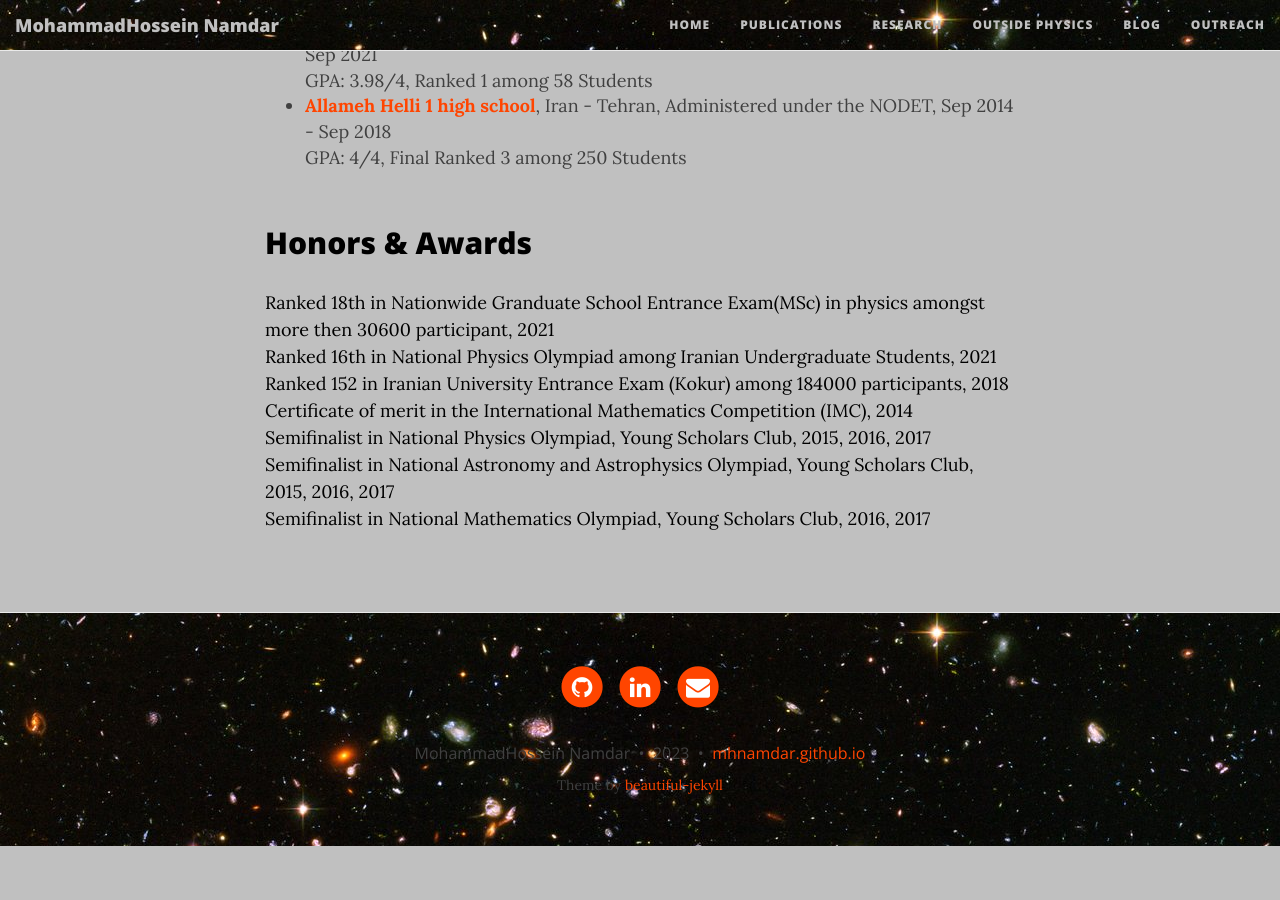
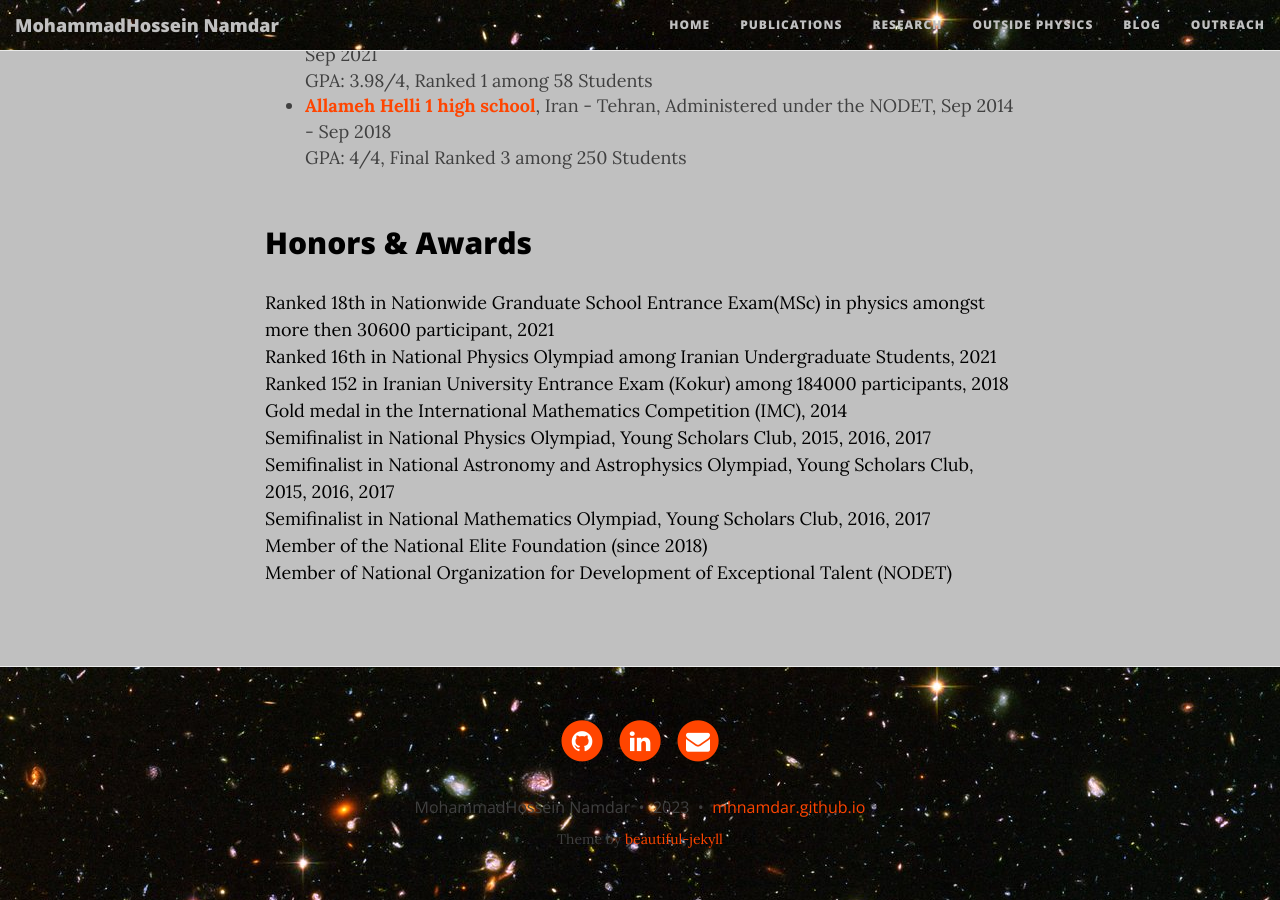
Before and after one commit to mhnamdar/mhnamdar.github.io, a Jekyll site: the page built from index.md, in a window 1280 px wide and 900 px high, scrolled down 966 px. Built offline with Jekyll 4.4.1, drawn with Linux system fonts in a browser that asks for light colours; nearby versions of some CDN libraries; before the commit the page ends 1812 px from its top, so only the background shows below that.

Commit message:
Update index.md

```diff
--- a/index.md
+++ b/index.md
@@ -44,7 +44,9 @@ Cosmology, Large Scale Structure Formation and Evolution, Dark Energy, Dark Matt
 Ranked 18th in Nationwide Granduate School Entrance Exam(MSc) in physics amongst more then 30600 participant, 2021
 <br>Ranked 16th in National Physics Olympiad among Iranian Undergraduate Students, 2021
 <br>Ranked 152 in Iranian University Entrance Exam (Kokur) among 184000 participants, 2018
-<br> Certificate of merit in the International Mathematics Competition (IMC), 2014
+<br> Gold medal in the International Mathematics Competition (IMC), 2014
 <br> Semifinalist in National Physics Olympiad, Young Scholars Club, 2015, 2016, 2017
 <br> Semifinalist in National Astronomy and Astrophysics Olympiad, Young Scholars Club, 2015, 2016, 2017
 <br> Semifinalist in National Mathematics Olympiad, Young Scholars Club, 2016, 2017
+<br> Member of the National Elite Foundation (since 2018)
+<br> Member of National Organization for Development of Exceptional Talent (NODET)
```
